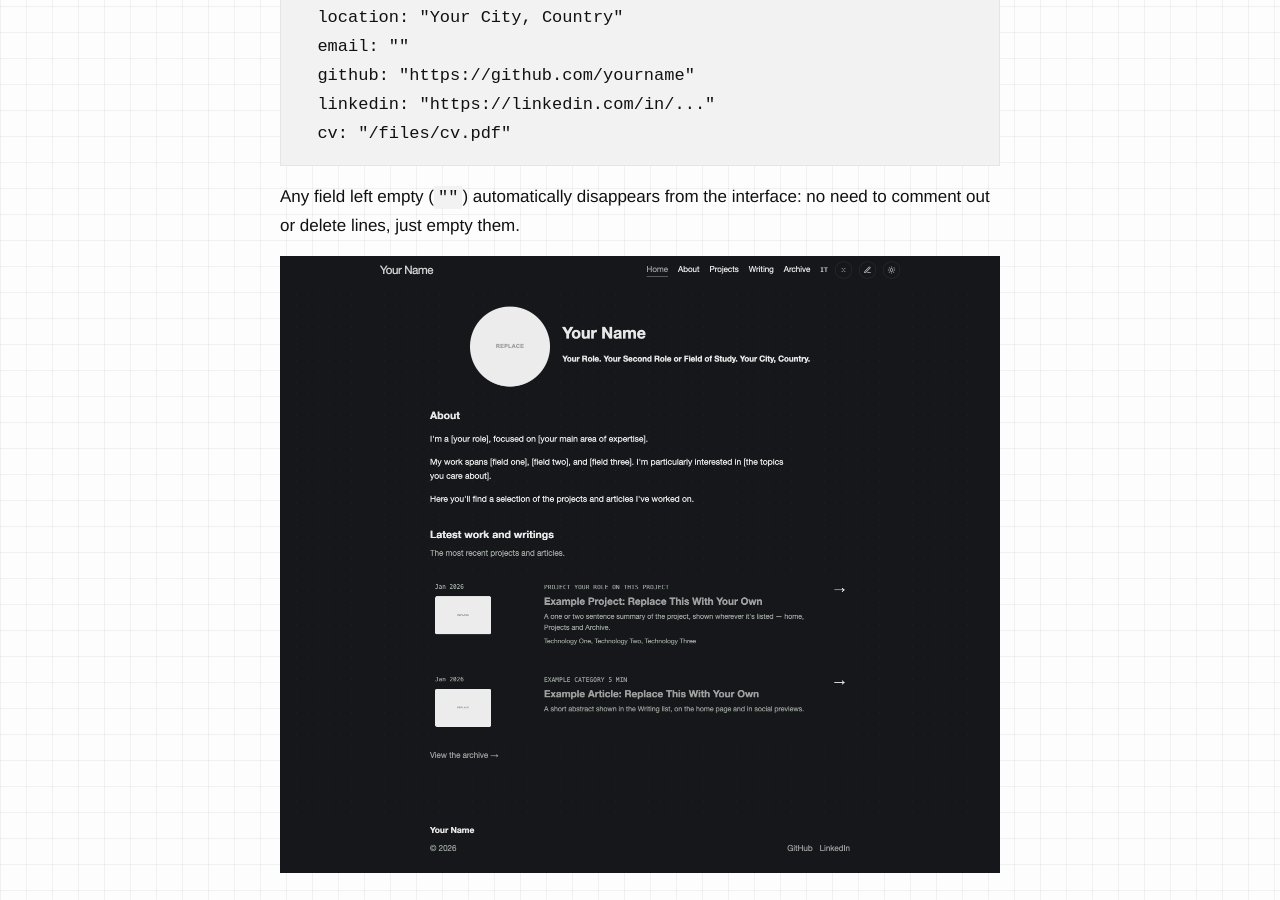
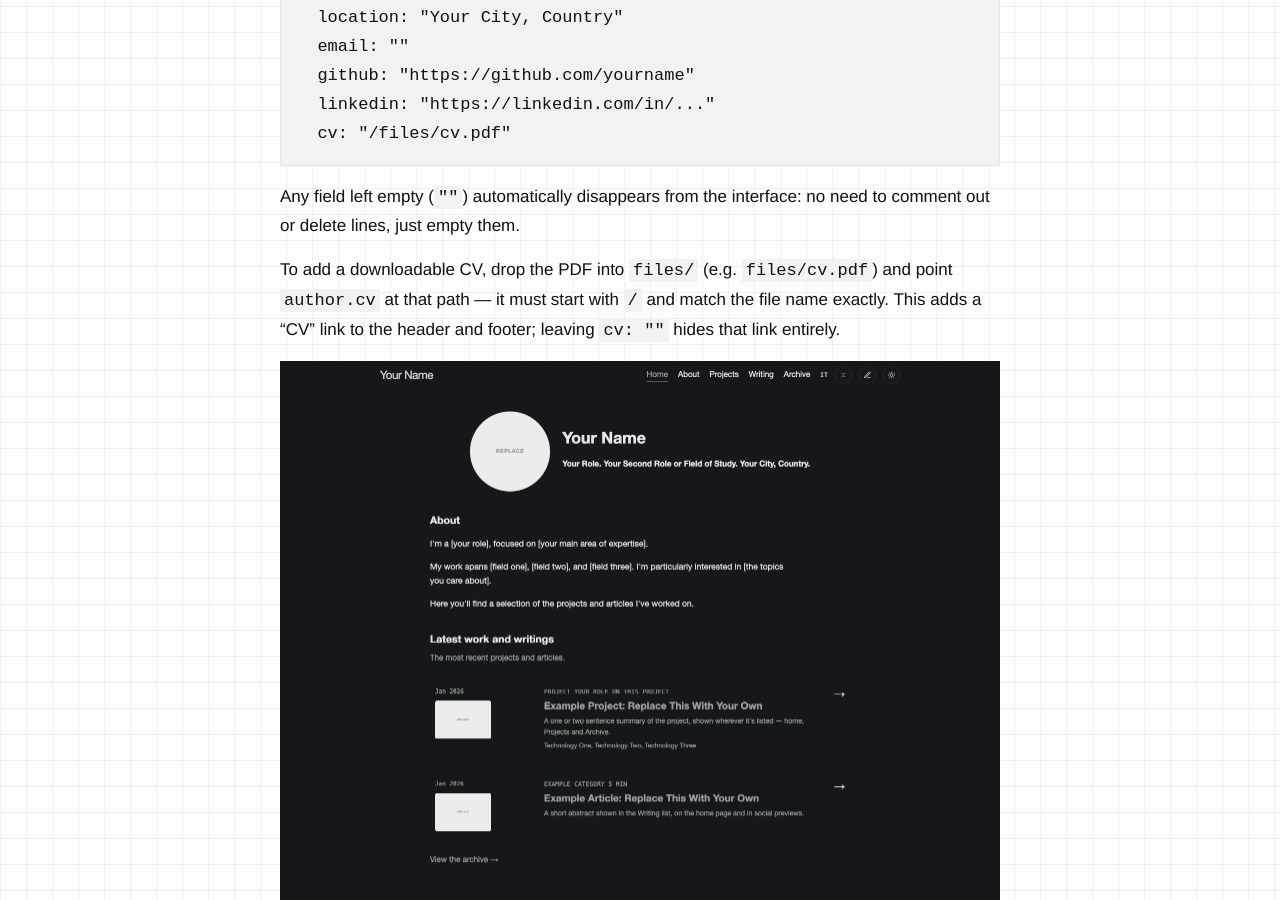
Before and after one commit to Andrei-Stefan20/developer-portfolio-template, a Jekyll site: the page built from docs/guide.md, in a window 1280 px wide and 900 px high, scrolled down 1060 px. Built offline with Jekyll 4.4.1, drawn with Linux system fonts in a browser that asks for light colours.

Commit message:
Docs: multilingual wording and add CV instructions
Update README to use 'Multilingual' wording, adjust the languages badge to 'EN | IT + more', and point it to the translations section in the guide. Add a short note to docs/guide.md explaining how to add a downloadable CV: drop the PDF into files/, set author.cv to the path starting with '/', and the site will show a CV link (leave empty to hide).

````diff
--- a/docs/guide.md
+++ b/docs/guide.md
@@ -41,6 +41,8 @@ author:
 ```
 
 Any field left empty (`""`) automatically disappears from the interface: no need to comment out or delete lines, just empty them.
+
+To add a downloadable CV, drop the PDF into `files/` (e.g. `files/cv.pdf`) and point `author.cv` at that path — it must start with `/` and match the file name exactly. This adds a "CV" link to the header and footer; leaving `cv: ""` hides that link entirely.
 
 ![Home page with profile, biography and recent content](/docs/readme/guide/home.png)
 
````
Also changed, not shown: README.md.
